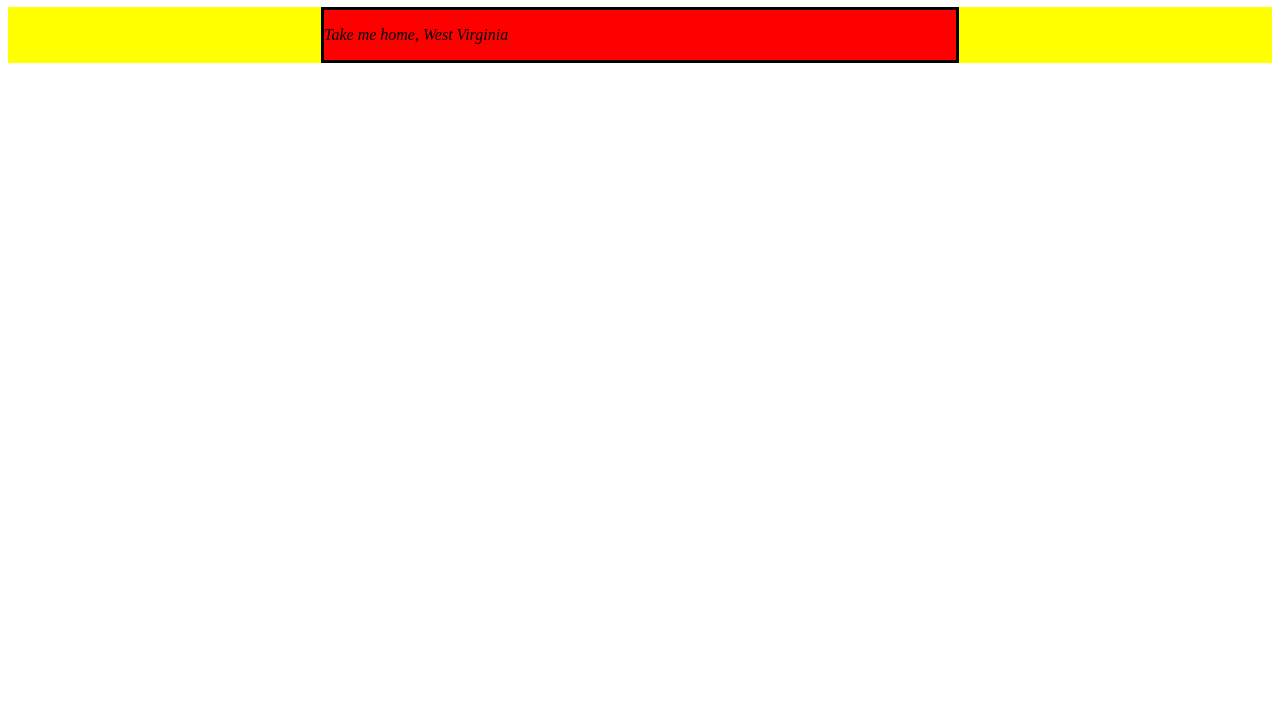
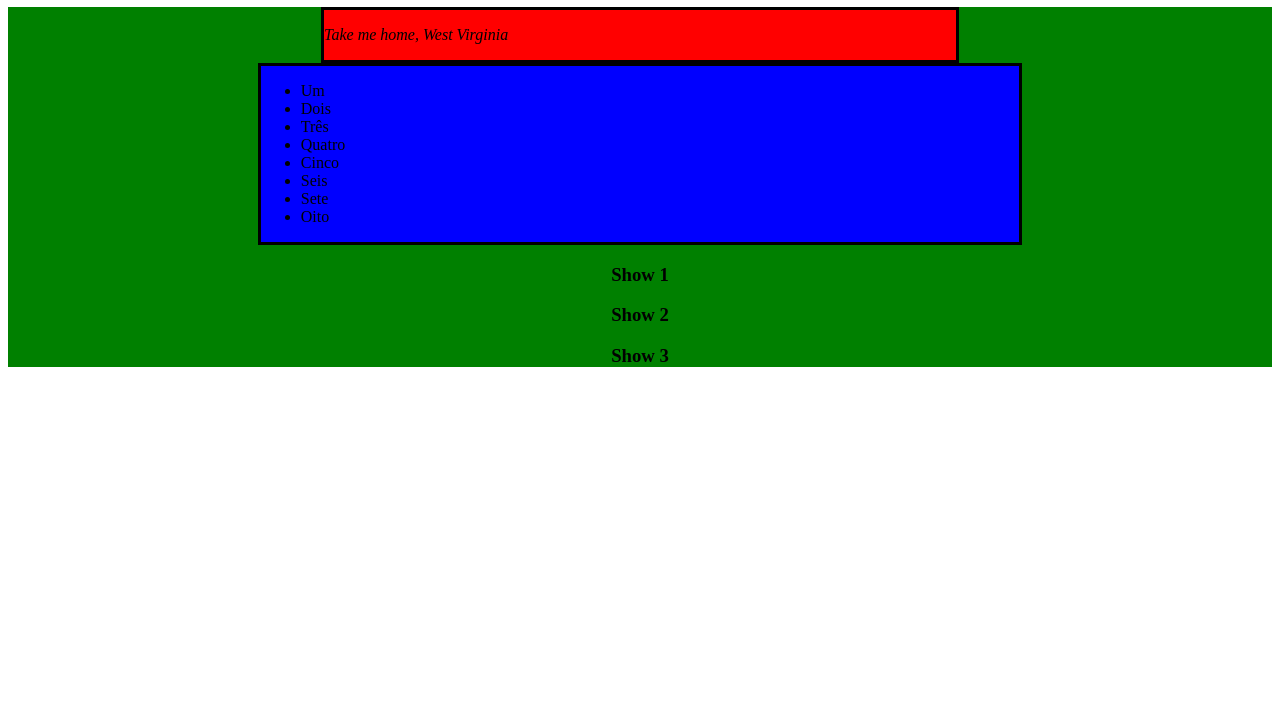
Before and after one commit to victorAssuncaoReis/trybe-exercicios, a plain HTML site: page fundamentos/bloco-5-javascript-dom-eventos-e-web-storage/exercicios 5.2/index.html in a window 1280 px wide. Shown: the part 73-800 px from the top of the page. Drawn offline with Linux system fonts and the light colour scheme.

Commit message:
Exercícios finalizados

```diff
--- a/fundamentos/bloco-5-javascript-dom-eventos-e-web-storage/exercicios 5.2/index.html
+++ b/fundamentos/bloco-5-javascript-dom-eventos-e-web-storage/exercicios 5.2/index.html
@@ -80,6 +80,64 @@
     section.appendChild(paragrafo);
     paragrafo.innerText = "Take me home, West Virginia";
 
+    //Adicione a tag section com a classe left-content como filho da tag main criada no passo 2;
+    let leftSection = document.createElement('section');
+    leftSection.className = "left-content";
+    main.appendChild(leftSection);
+
+    // Adicione a tag section com a classe right-content como filho da tag main criada no passo 2;
+    let rightSection = document.createElement('section');
+    rightSection.className = "right-content";
+    main.appendChild(rightSection);
+
+    //Adicione uma imagem com src configurado para o valor https://picsum.photos/200 e classe small-image. Esse elemento deve ser filho do section criado no passo 5;
+    let imagem = document.createElement('img');
+    imagem.src = "https://picsum.photos/200";
+    imagem.className = "small-image";
+    leftSection.appendChild(imagem);
+
+    //Adicione uma lista não ordenada com os valores de 1 a 10 por extenso, ou seja, um, dois, três, ... como valores da lista. Essa lista deve ser filha do section criado no passo 6;
+    let listaNaoOrdenada = document.createElement('ul');
+    rightSection.appendChild(listaNaoOrdenada);
+    let array = ['Um', 'Dois', 'Três', 'Quatro', 'Cinco', 'Seis',
+        'Sete', 'Oito', 'Nove', 'Dez'];
+    for (let index in array) {
+        const elementLi = document.createElement('li');
+        elementLi.innerHTML = array[index];
+        listaNaoOrdenada.appendChild(elementLi);
+    }
+    // 9. Adicione 3 tags `h3`, todas sendo filhas do `main` criado no passo 2.
+    for (let index = 1; index <= 3; index += 1) {
+        let elementH3 = document.createElement('h3');
+        elementH3.innerHTML = 'Show ' + index;
+        main.appendChild(elementH3);
+      }
+      // Adicione a classe title na tag h1 criada;
+      h1.className = "title";
+
+      // 2.Adicione a classe description nas 3 tags h3 criadas;
+      const elementsH3 = document.getElementsByTagName('h3');
+      for (let index = 0; index < 3; index += 1) {
+        elementsH3[index].className = 'description';
+      }
+
+      //Remova a section criado no passo 5 (aquele que possui a classe left-content). Utilize a função .removeChild();
+      let leftContentRemove = document.getElementsByClassName('left-content')[0];
+      main.removeChild(leftContentRemove);
+
+      //Centralize a section criado no passo 6 (aquele que possui a classe right-content). Dica: para centralizar, basta configurar o margin-right: auto da section;
+      let rightContent = document.getElementsByClassName('right-content')[0];
+      rightContent.style.marginRight = 'auto';
+
+      // 5. Troque a cor de fundo do elemento pai da `section` criada no passo 3 (aquela que possui a classe `center-content`) para a cor verde;
+      const sectionCenterContent = document.getElementsByClassName('center-content')[0];
+      sectionCenterContent.parentNode.style.backgroundColor = 'green';
+
+      // 6.Remova os dois últimos elementos ( nove e dez ) da lista criada no passo 8.
+      const ul = document.getElementsByTagName('ul')[0];
+      ul.lastChild.remove();
+      ul.lastChild.remove();
+
     </script>
   </body>
 </html>
```
